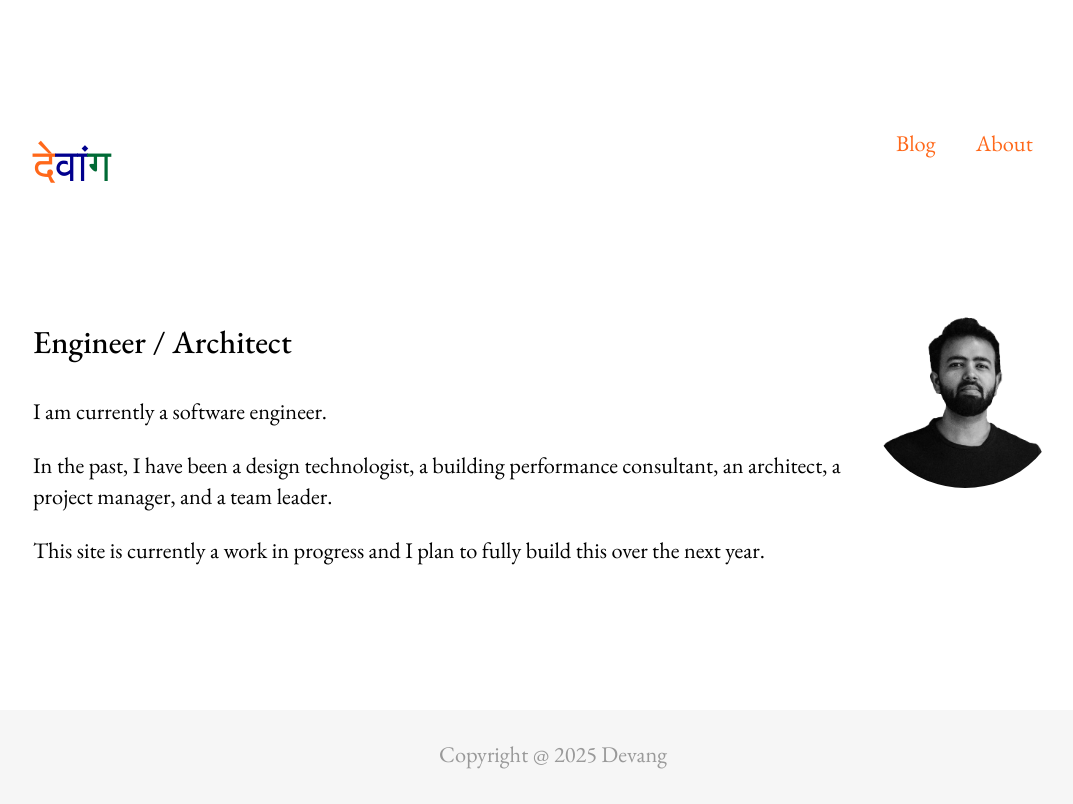
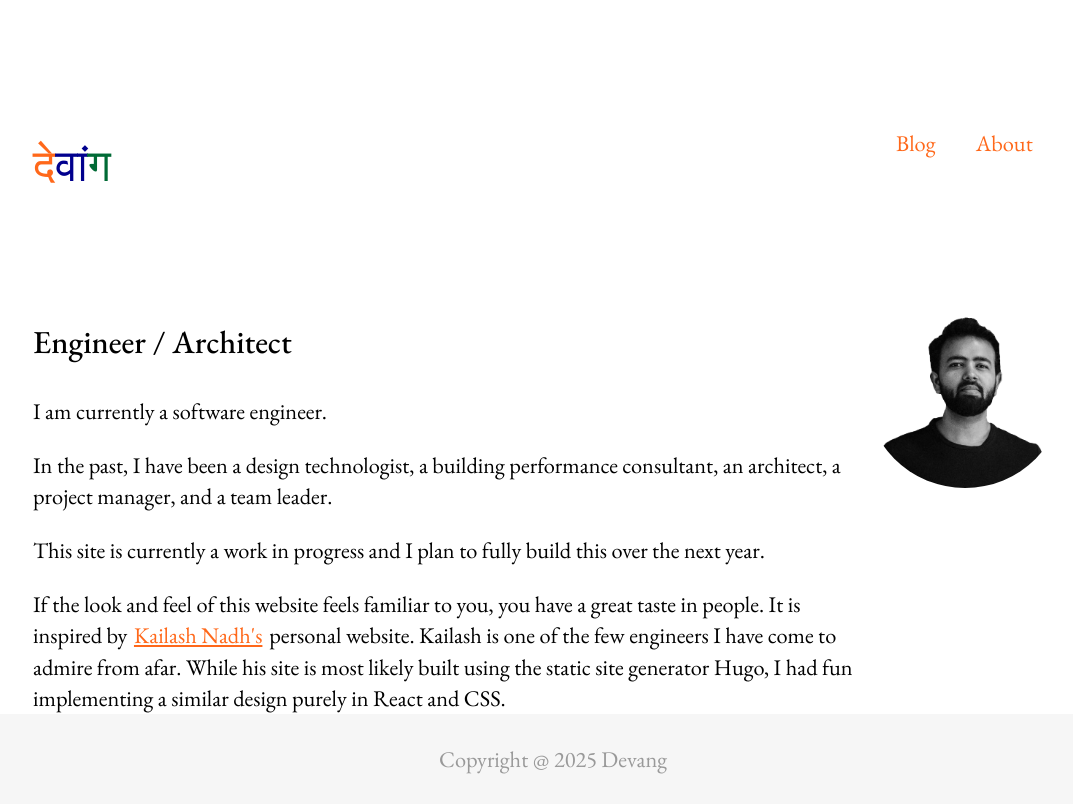
Before and after one commit to devangcx/devangcx.github.io, a React (Vite) app: page /about in a window 1280 px wide. Shown: the whole page, without its empty margins (87-1160 px from the left). Built offline with nearby package versions, Linux system fonts and the light colour scheme.

Commit message:
fix: add design inspiration / credit

```diff
--- a/src/routes/About.tsx
+++ b/src/routes/About.tsx
@@ -17,6 +17,18 @@ export default function About() {
                 <p>This site is currently a work in progress and I plan to
                     fully build this over the next year.
                 </p>
+
+                <p>If the look and feel of this website feels familiar to you,
+                    you have a great taste in people. It is inspired by
+                    <span>
+                        <a href="https://nadh.in/" target="blank">Kailash Nadh's</a>
+                    </span>
+                    personal website. Kailash is one of the few engineers I
+                    have come to admire from afar. While his site is
+                    most likely built using the static site generator Hugo, I
+                    had fun implementing a similar design purely in React
+                    and CSS.
+                </p>
             </div>
             <img src="me.png" alt="Devang's Avatar" />
         </div>
--- a/src/routes/about.css
+++ b/src/routes/about.css
@@ -29,6 +29,11 @@
     margin-top: 0;
 }
 
+span {
+    display: inline;
+    padding: 0 0.3em;
+}
+
 /* All mobile screens */
 @media only screen and (max-width: 600px) {
 
```
